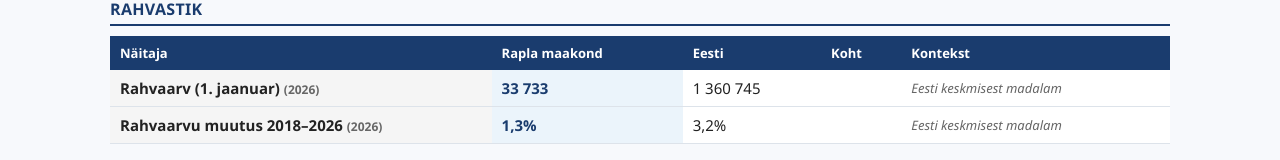
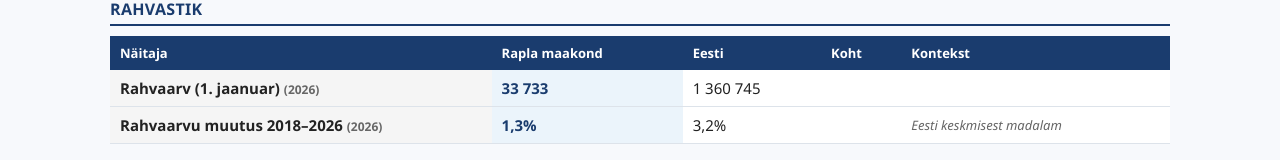
Before and after one commit to evelintahtvali-ops/Maakondade-ja-KOV-n-itajad, a plain HTML site: page site/index.html in a window 1280 px wide. Shown: the part 266-426 px from the top of the page. Drawn offline with Linux system fonts and the light colour scheme.

Commit message:
Rahvaarvu ei võrrelda Eesti kogurahvaarvuga
Co-Authored-By: Claude Opus 5.5 <noreply@anthropic.com>
Claude-Session: https://claude.ai/code/session_01FLjcjWmXEAtoupNHuBoYup

```diff
--- a/site/index.html
+++ b/site/index.html
@@ -90,7 +90,7 @@ function status(ind, v){
 function context(ind, v, ri){
   if (v==null) return '';
   const parts=[];
-  if (ind.eesti!=null){
+  if (ind.eesti!=null && ind.unit!=='inimest'){
     const d = v-ind.eesti;
     if (ind.higher_is_better==null) parts.push(d>0?'Eesti keskmisest kõrgem':'Eesti keskmisest madalam');
     else parts.push(status(ind,v)==='g'?'Eesti keskmisest parem':status(ind,v)==='r'?'Eesti keskmisest halvem':'Eesti keskmise lähedal');
```
